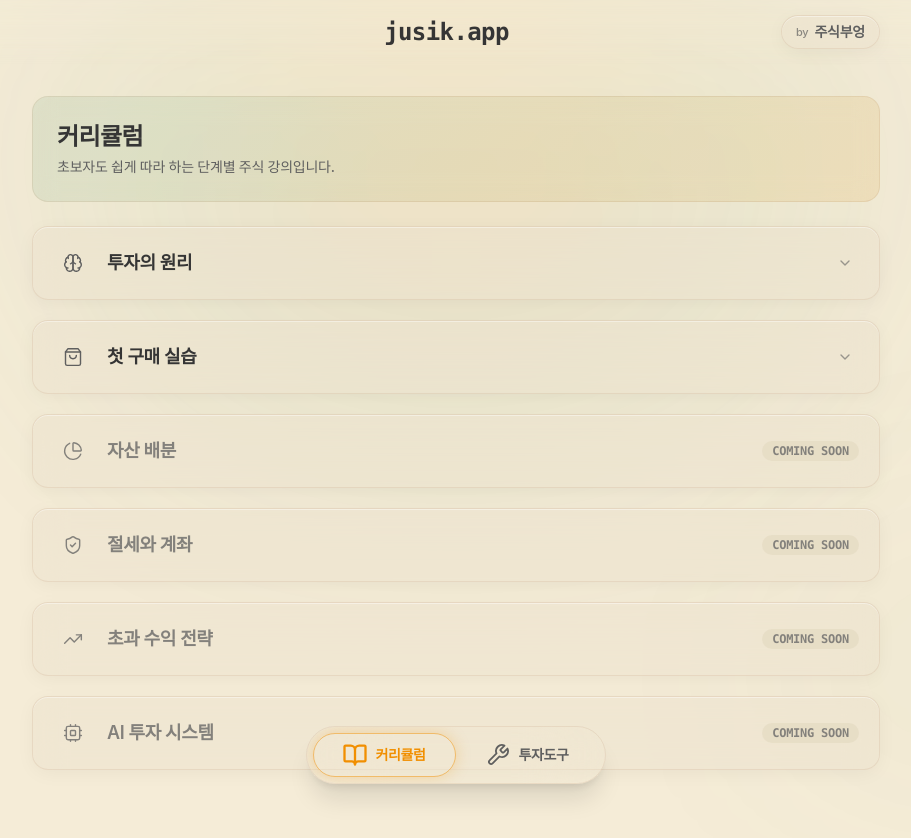
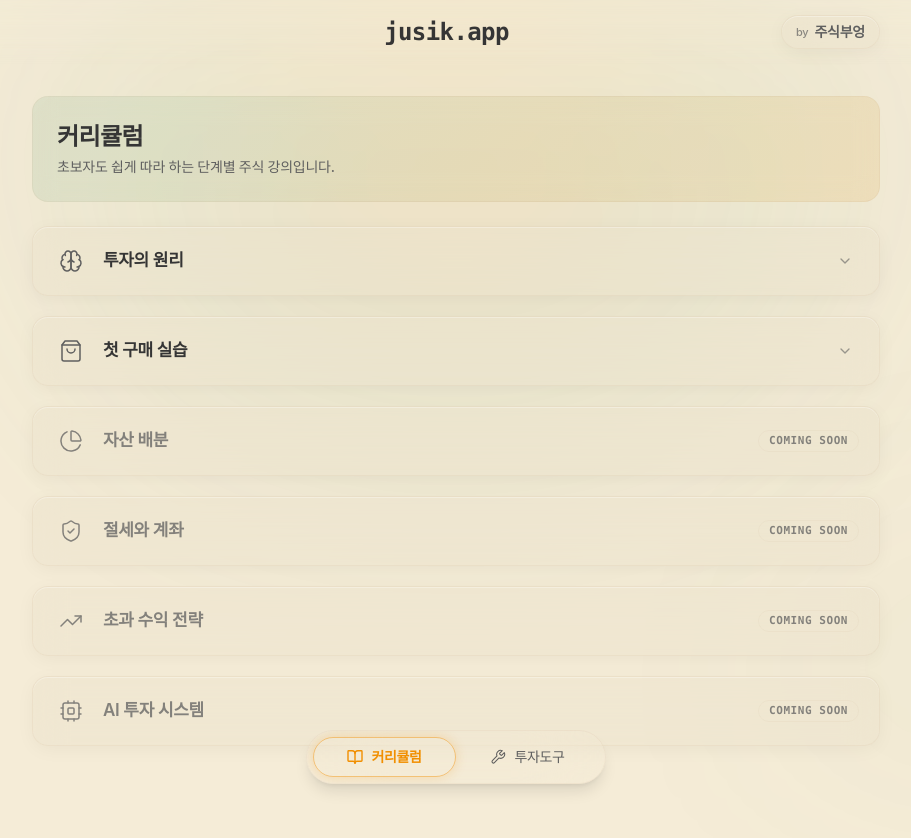
Before and after one commit to hajooi/jusik-app, a Next.js app: page / in a window 1280 px wide. Shown: the top 838 px of the page, without its empty margins (184-1095 px from the left). Built offline with nearby package versions, Linux system fonts and the light colour scheme.

Commit message:
Restore glowing orange pill button in BottomNavigation

```diff
--- a/src/app/globals.css
+++ b/src/app/globals.css
@@ -5,10 +5,10 @@
 @layer base {
   :root {
     --bg-main: #F5ECD7;        /* Base Cream Page Background */
-    --card-surface: rgba(235, 226, 205, 0.5);    /* Refined Liquid Soft Glass Surface */
-    --card-hover: rgba(226, 215, 190, 0.7);      /* Glass Hover */
-    --border-color: rgba(131, 53, 0, 0.08);       /* Ultra-fine Delicate Glass Border (1px) */
-    --border-highlight: rgba(255, 255, 255, 0.4); /* Top border highlight */
+    --card-surface: rgba(235, 226, 205, 0.45);   /* Refined Soft Glass Surface */
+    --card-hover: rgba(226, 215, 190, 0.65);     /* Glass Hover */
+    --border-color: rgba(131, 53, 0, 0.04);      /* Ultra-delicate 1px Glass Border (0.04) */
+    --border-highlight: rgba(255, 255, 255, 0.3); /* Translucent Top Highlight */
     --text-primary: #353535;   /* Charcoal Text */
     --text-secondary: #5F5F5F; /* Slate Grey Text */
     --accent-green: #24613B;   /* Dark Green */
--- a/src/app/tools/page.tsx
+++ b/src/app/tools/page.tsx
@@ -39,10 +39,10 @@ export default function ToolsPage() {
               >
                 <div className="space-y-3">
                   <div className="flex items-center justify-between">
-                    <div className="w-9 h-9 sm:w-10 sm:h-10 rounded-xl bg-transparent flex items-center justify-center text-[var(--text-secondary)] group-hover:text-[var(--accent-orange)] transition-colors">
-                      <Icon className="w-5 h-5 stroke-[1.7]" />
+                    <div className="w-8 h-8 sm:w-9 sm:h-9 rounded-xl bg-transparent flex items-center justify-center text-[var(--text-secondary)] group-hover:text-[var(--accent-orange)] transition-colors">
+                      <Icon className="w-4.5 h-4.5 stroke-[1.5]" />
                     </div>
-                    <span className="text-[10px] font-mono font-bold px-2.5 py-0.5 rounded-full bg-[var(--card-hover)] text-[var(--text-secondary)]">
+                    <span className="text-[10px] sm:text-[11px] font-mono font-extrabold px-2.5 py-0.5 rounded-full bg-[var(--text-secondary)]/10 text-[var(--text-secondary)] tracking-wider border border-[var(--border-color)]">
                       오픈 예정
                     </span>
                   </div>
--- a/src/components/Accordion.tsx
+++ b/src/components/Accordion.tsx
@@ -61,17 +61,17 @@ export default function Accordion({ levels }: AccordionProps) {
               }`}
             >
               <div className="flex items-center gap-3 sm:gap-3.5 min-w-0 flex-1">
-                {/* Level Icon Container - Transparent background with sleek thin icon */}
-                <div className={`w-9 h-9 sm:w-10 sm:h-10 rounded-xl flex items-center justify-center shrink-0 transition-all duration-300 ${
+                {/* Level Icon Container - Sleek minimal thin icon with balanced ratio */}
+                <div className={`w-8 h-8 sm:w-9 sm:h-9 rounded-xl flex items-center justify-center shrink-0 transition-all duration-300 ${
                   isOpen
                     ? 'text-[var(--accent-orange)] bg-[var(--accent-orange)]/15 scale-105'
                     : 'text-[var(--text-secondary)] group-hover/btn:text-[var(--accent-orange)] bg-transparent'
                 }`}>
-                  <IconComponent className="w-5 h-5 sm:w-5 sm:h-5 stroke-[1.7]" />
+                  <IconComponent className="w-4.5 h-4.5 stroke-[1.5]" />
                 </div>
 
                 <div className="min-w-0 flex-1">
-                  <h3 className={`text-base sm:text-lg font-semibold tracking-[-0.02em] leading-snug truncate transition-colors ${
+                  <h3 className={`text-base sm:text-[17px] font-semibold tracking-[-0.02em] leading-snug truncate transition-colors ${
                     level.isComingSoon
                       ? 'text-[var(--text-secondary)]'
                       : isOpen
@@ -83,9 +83,9 @@ export default function Accordion({ levels }: AccordionProps) {
                 </div>
               </div>
 
-              {/* Status Indicator: Coming Soon Badge or Arrow */}
+              {/* Status Indicator: Crisp High-Contrast COMING SOON Badge */}
               {level.isComingSoon ? (
-                <span className="text-[10px] sm:text-xs font-bold px-2.5 py-0.5 rounded-full bg-[var(--card-hover)] text-[var(--text-secondary)] font-mono shrink-0">
+                <span className="text-[10px] sm:text-[11px] font-extrabold px-2.5 py-0.5 rounded-full bg-[var(--text-secondary)]/10 text-[var(--text-secondary)] font-mono tracking-wider shrink-0 border border-[var(--border-color)]">
                   COMING SOON
                 </span>
               ) : (
--- a/src/components/BottomNavigation.tsx
+++ b/src/components/BottomNavigation.tsx
@@ -31,13 +31,13 @@ export default function BottomNavigation() {
     <div className="fixed bottom-4 inset-x-0 z-50 flex justify-center px-3 sm:px-4 pointer-events-none">
       <nav
         aria-label="하단 내비게이션"
-        className="pointer-events-auto w-full max-w-[260px] xs:max-w-[280px] sm:max-w-[300px] bg-[var(--bg-main)]/70 backdrop-blur-2xl border border-[var(--border-color)] rounded-full p-1.5 shadow-xl transition-all duration-300 relative overflow-hidden"
+        className="pointer-events-auto w-full max-w-[260px] xs:max-w-[280px] sm:max-w-[300px] bg-[var(--bg-main)]/80 backdrop-blur-2xl border border-[var(--border-color)] rounded-full p-1.5 shadow-lg transition-all duration-300 relative overflow-hidden"
       >
         <div className="flex items-center justify-around relative">
           {/* Animated Liquid Sliding Pill Highlight with Subtle Glowing Orange Border */}
           {activeIndex !== -1 && (
             <div
-              className="absolute top-0 bottom-0 rounded-full bg-[var(--card-hover)]/80 border border-[rgba(241,143,1,0.5)] shadow-[0_0_15px_rgba(241,143,1,0.25)] transition-transform duration-300 ease-out pointer-events-none"
+              className="absolute top-0 bottom-0 rounded-full bg-[var(--card-hover)]/80 border border-[rgba(241,143,1,0.45)] shadow-[0_0_12px_rgba(241,143,1,0.22)] transition-transform duration-300 ease-out pointer-events-none"
               style={{
                 width: `${100 / navItems.length}%`,
                 left: 0,
@@ -58,19 +58,19 @@ export default function BottomNavigation() {
                 href={item.href}
                 className={`relative z-10 flex items-center justify-center gap-1.5 sm:gap-2 py-2.5 px-3 sm:px-4 rounded-full w-full transition-all duration-300 active:scale-95 ${
                   isActive
-                    ? 'text-[var(--accent-orange)] font-black'
-                    : 'text-[var(--text-secondary)] font-semibold hover:text-[var(--accent-orange)]'
+                    ? 'text-[var(--accent-orange)] font-extrabold'
+                    : 'text-[var(--text-secondary)] font-medium hover:text-[var(--accent-orange)]'
                 }`}
               >
                 <Icon
                   fill="none"
-                  className={`w-4.5 h-4.5 transition-all duration-300 ${
+                  className={`w-4 h-4 transition-all duration-300 ${
                     isActive
-                      ? 'stroke-[2.2px] text-[var(--accent-orange)] scale-105'
-                      : 'stroke-[1.8px]'
+                      ? 'stroke-[2px] text-[var(--accent-orange)] scale-105'
+                      : 'stroke-[1.6px]'
                   }`}
                 />
-                <span className="text-xs sm:text-sm tracking-tight">{item.label}</span>
+                <span className="text-xs sm:text-sm tracking-tight font-sans">{item.label}</span>
               </Link>
             );
           })}
```
